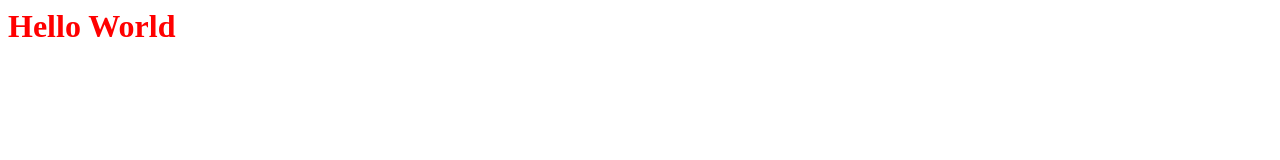
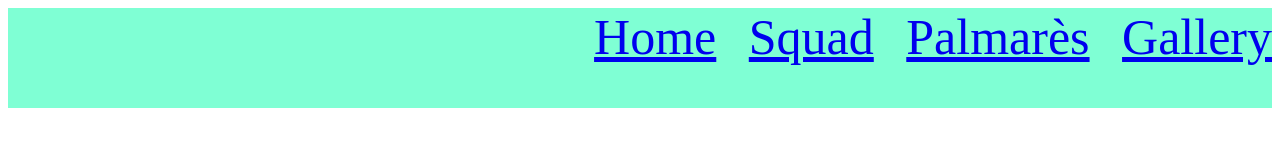
Before and after one commit to NicholasGomis/sematicHTMLCSS, a plain HTML site: page index.html in a window 1280 px wide. Drawn offline with Linux system fonts and the light colour scheme.

Commit message:
Added temp navbar

```diff
--- a/index.html
+++ b/index.html
@@ -7,7 +7,16 @@
     <title>Document</title>
 </head>
 <body>
-  <h1> Hello World</h1>
 
+  <head>
+  <nav class="navbar">
+    <ul>
+      <a href="#">Home</a>
+      <a href="#">Squad</a>
+      <a href="#">Palmarès</a>
+      <a href="#">Gallery</a>
+    </ul>
+  </nav>
+  </head>
 </body>
 </html>
--- a/styles.css
+++ b/styles.css
@@ -1,3 +1,17 @@
 h1{
     color: red;
 }
+
+.navbar{
+    background-color: aquamarine;
+    height: 100px;
+    text-align: right;
+    font-size: 50px;
+    text-decoration: none;
+
+
+}
+
+ul a {
+margin-left: 20px;
+}
```
Also changed, not shown: 2 other files.
